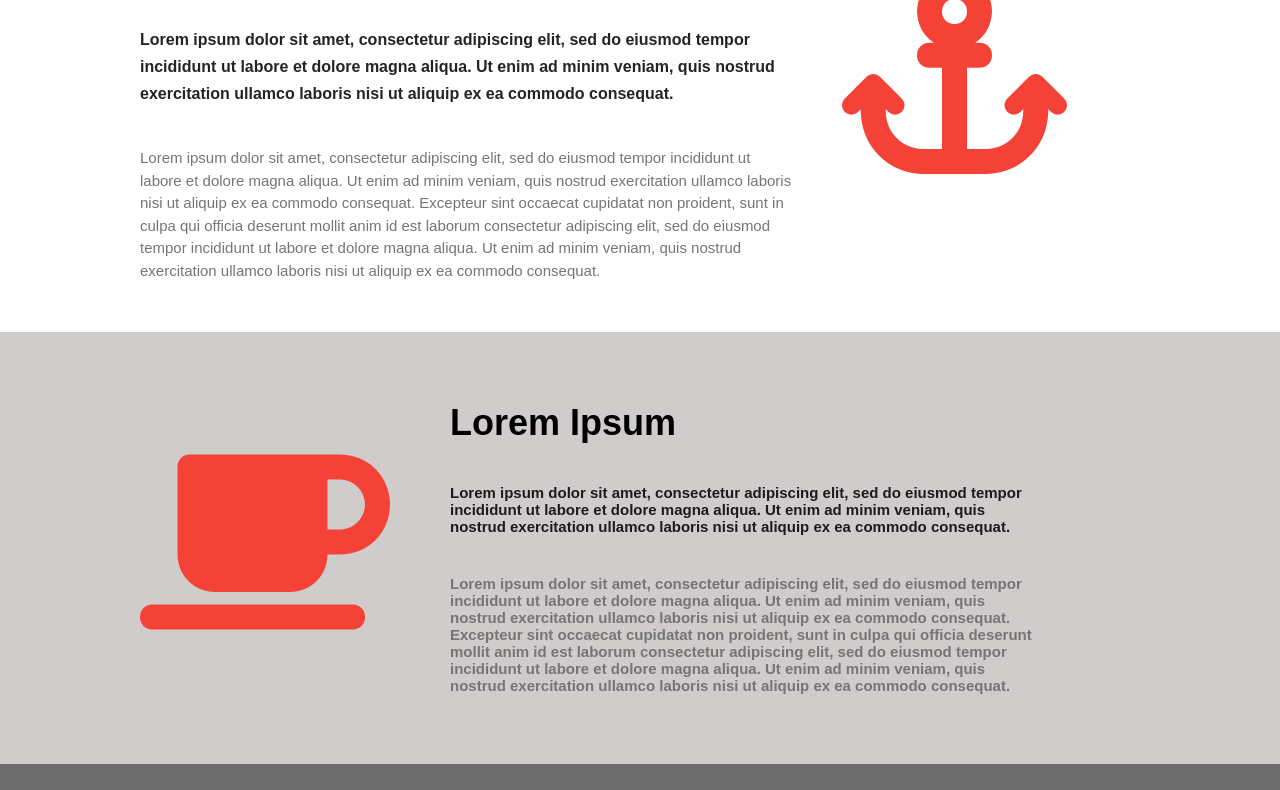
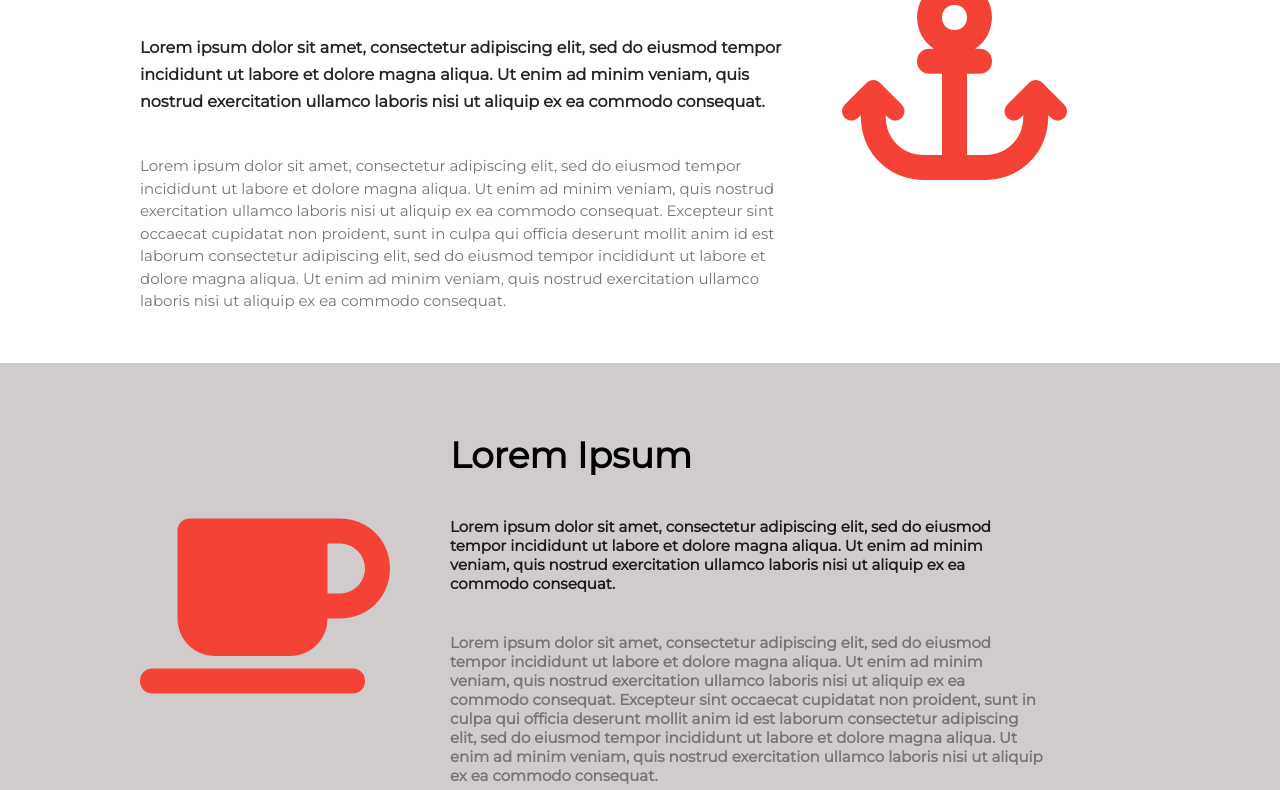
Before and after one commit to Tanzifa/site3, a plain HTML site: page index.html in a window 1280 px wide. Shown: the part 668-1458 px from the top of the page. Drawn offline with Linux system fonts and the light colour scheme.

Commit message:
first commit

```diff
--- a/index.html
+++ b/index.html
@@ -6,7 +6,7 @@
     <meta name="viewport" content="width=device-width, initial-scale=1.0">
     <link rel="stylesheet" href="https://cdnjs.cloudflare.com/ajax/libs/font-awesome/6.4.0/css/all.min.css" integrity="sha512-iecdLmaskl7CVkqkXNQ/ZH/XLlvWZOJyj7Yy7tcenmpD1ypASozpmT/E0iPtmFIB46ZmdtAc9eNBvH0H/ZpiBw==" crossorigin="anonymous" referrerpolicy="no-referrer" />
 
-<l<link href="https://fonts.googleapis.com/css2?family=League+Spartan:wght@400;600;700&family=Montserrat:wght@100;200;300;400&family=Roboto:ital,wght@0,100;0,300;0,400;0,500;0,700;1,900&display=swap" rel="stylesheet">
+<link href="https://fonts.googleapis.com/css2?family=League+Spartan:wght@400;600;700&family=Montserrat:wght@100;200;300;400&family=Roboto:ital,wght@0,100;0,300;0,400;0,500;0,700;1,900&display=swap" rel="stylesheet">
     <link rel="stylesheet" href="./assets/css/main.css">
     <title>Site3</title>
 </head>
```
